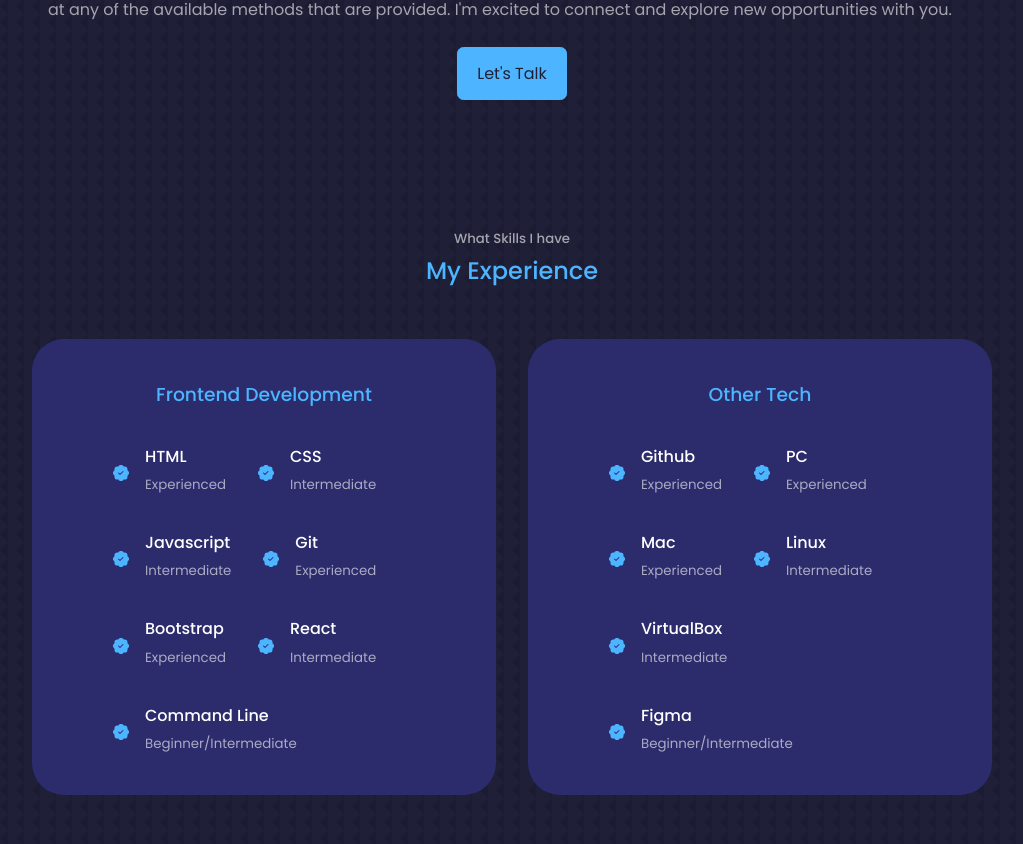
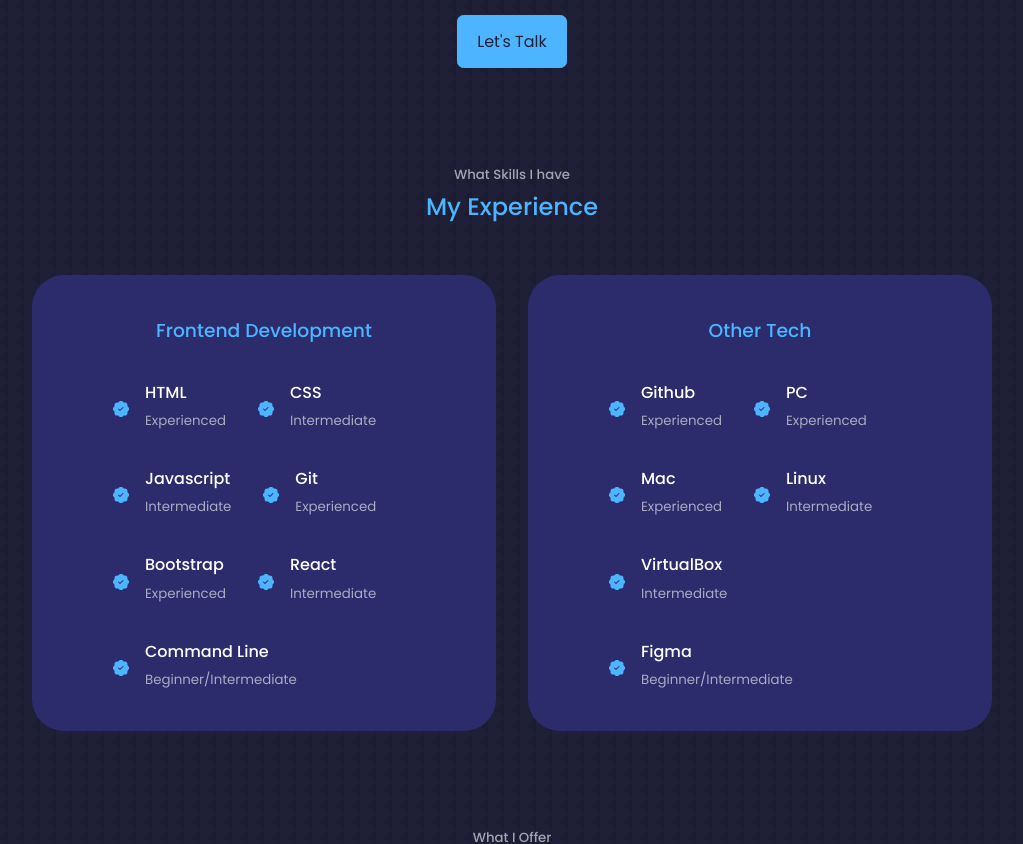
Before and after one commit to CameronRiecan/CameronRiecan.github.io, a React (Create React App) app: page / in a window 1280 px wide. Shown: the part 2802-3646 px from the top of the page, without its empty margins (128-1151 px from the left). Built offline with nearby package versions, Linux system fonts and the light colour scheme.

Commit message:
reduce top margin of section for entire project to reduce the space between components for better visuals

```diff
--- a/src/index.css
+++ b/src/index.css
@@ -66,7 +66,7 @@ h1 {
 
 section {
     display: block;
-    margin-top: 8rem;
+    margin-top: 6rem;
     margin-bottom: 3rem; /* Adjust value as needed for spacing */
 }
 
```
